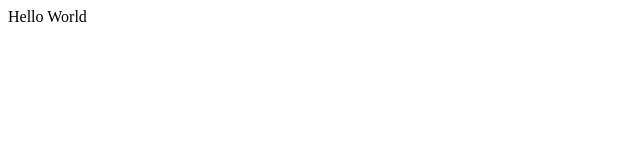
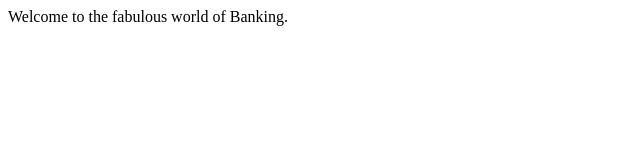
Before and after one commit to PeterSpaceHerbert/BankingWebsiteMockup, a plain HTML site: page index.html in a window 1280 px wide. Shown: the whole page, without its empty margins (0-640 px from the left). Drawn offline with Linux system fonts and the light colour scheme.

Commit message:
Update index.html

```diff
--- a/index.html
+++ b/index.html
@@ -2,10 +2,10 @@
 <html>
 <head>
     <meta charset="UTF-8">
-    <title>Hello World</title>
+    <title>Large Bank LLC</title>
 </head>
 
 <body>
-    Hello World
+    Welcome to the fabulous world of Banking.
 </body>
 </html>
```
